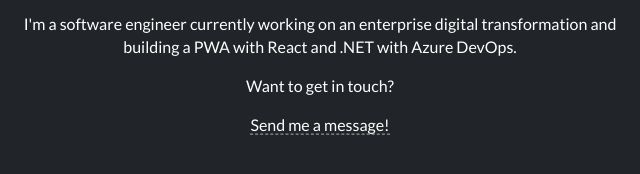
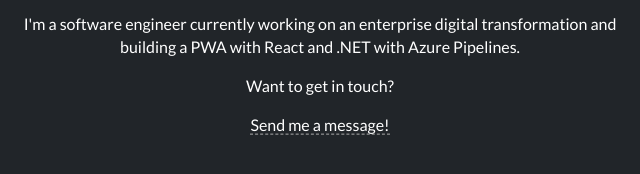
Before and after one commit to jordanwickens/jordanwickens.github.io, a website: page index.html in a window 1280 px wide. Shown: the part 242-416 px from the top of the page, 320-960 px from the left. Drawn offline with Linux system fonts and the light colour scheme.

Commit message:
Fixed wording

```diff
--- a/index.html
+++ b/index.html
@@ -20,7 +20,7 @@
             <h1>Jordan Wickens</h1>
             <h2>Software Engineer</h2>
 						<div id="about-me">
-            	<p>I'm a software engineer currently working on an enterprise digital transformation and building a PWA with React and .NET with Azure DevOps. </p>
+            	<p>I'm a software engineer currently working on an enterprise digital transformation and building a PWA with React and .NET with Azure Pipelines. </p>
 							<p>Want to get in touch?</p>
 							<a href="html/contact.html" target="blank">Send me a message!</a>
 						</div>
```
